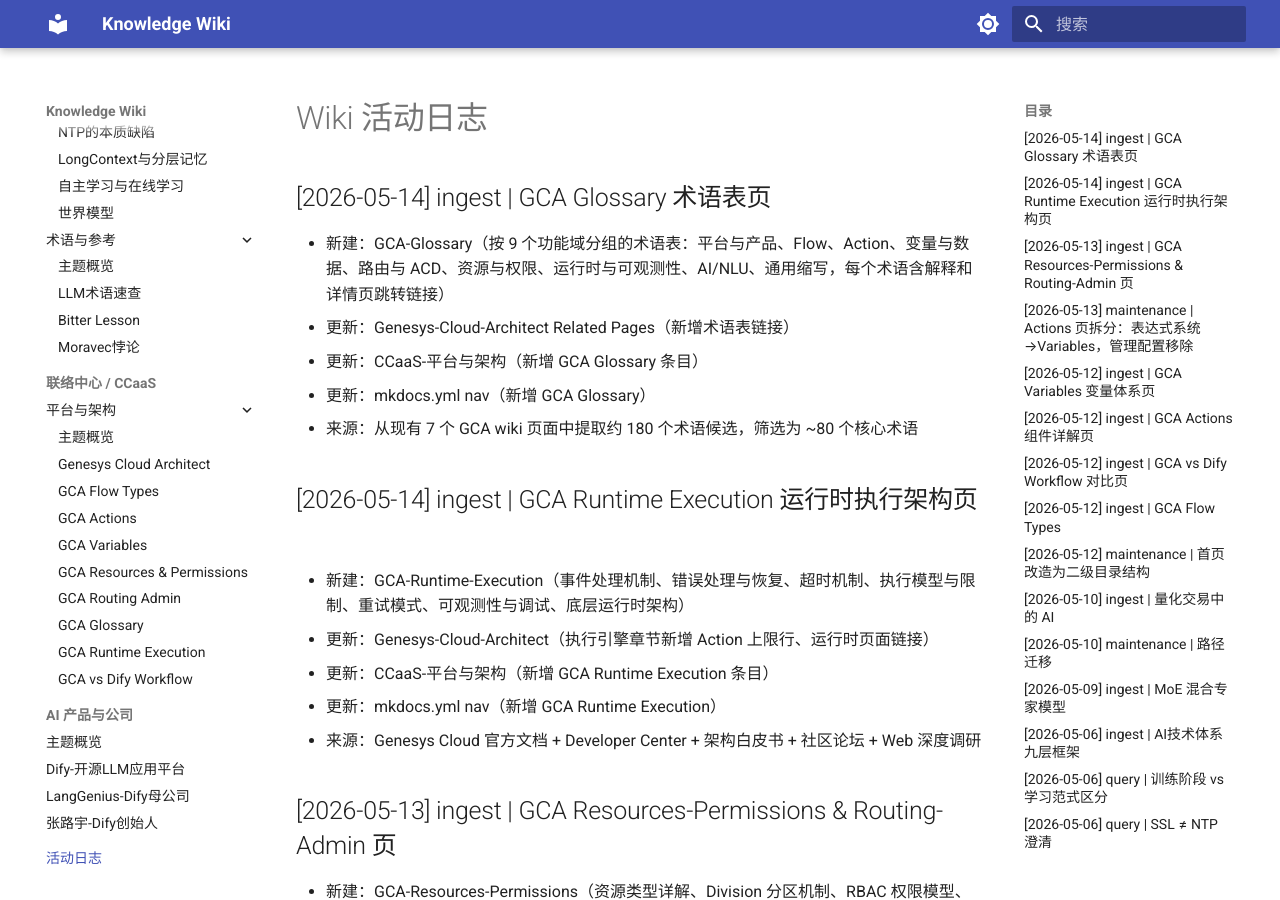
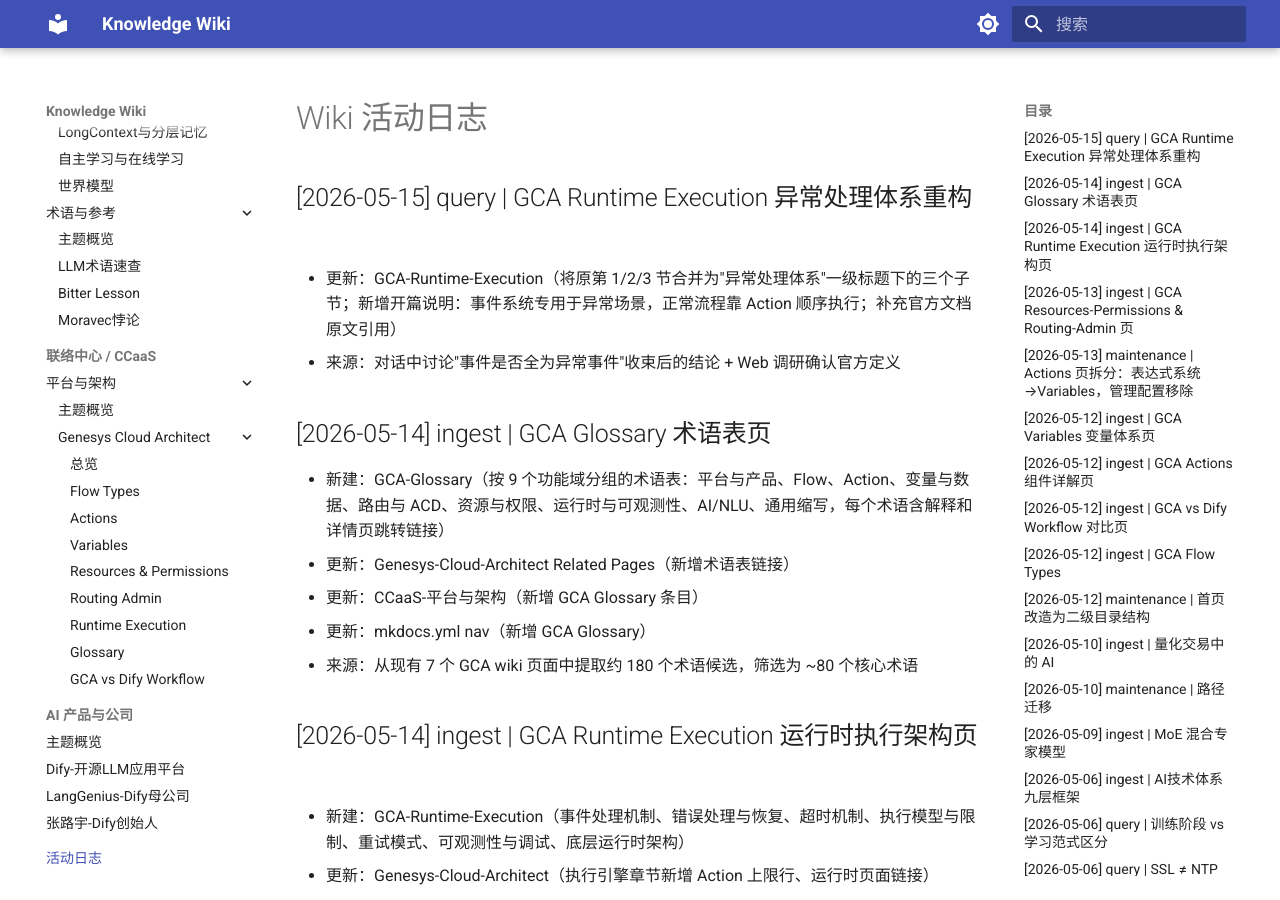
Before and after one commit to bubugamer/knowledge-wiki, an MkDocs documentation site: the page built from docs/log.md, in a window 1280 px wide and 900 px high. Built offline with MkDocs 1.6.1 and Material for MkDocs 9.7.7, drawn with Linux system fonts in a browser that asks for light colours.

Commit message:
Runtime Execution 异常处理体系重构，nav 增加 GCA 子级，修复视觉空间推理 status
- 重构：GCA-Runtime-Execution 原 1/2/3 节合并为"异常处理体系"下三个子节
- 补充：异常处理开篇说明（事件系统定位 + 官方文档引用）
- 调整：mkdocs.yml nav 在"平台与架构"下新增 Genesys Cloud Architect 子级
- 修复：视觉空间推理页 status: 预测 → 草稿（符合 wiki 规范）

```diff
--- a/docs/log.md
+++ b/docs/log.md
@@ -1,4 +1,9 @@
 # Wiki 活动日志
+
+## [2026-05-15] query | GCA Runtime Execution 异常处理体系重构
+
+- 更新：GCA-Runtime-Execution（将原第 1/2/3 节合并为"异常处理体系"一级标题下的三个子节；新增开篇说明：事件系统专用于异常场景，正常流程靠 Action 顺序执行；补充官方文档原文引用）
+- 来源：对话中讨论"事件是否全为异常事件"收束后的结论 + Web 调研确认官方定义
 
 ## [2026-05-14] ingest | GCA Glossary 术语表页
 
--- a/mkdocs.yml
+++ b/mkdocs.yml
@@ -125,15 +125,16 @@
   - 联络中心 / CCaaS:
     - 平台与架构:
       - 主题概览: CCaaS-平台与架构.md
-      - Genesys Cloud Architect: Genesys-Cloud-Architect.md
-      - GCA Flow Types: GCA-Flow-Types.md
-      - GCA Actions: GCA-Actions.md
-      - GCA Variables: GCA-Variables.md
-      - GCA Resources & Permissions: GCA-Resources-Permissions.md
-      - GCA Routing Admin: GCA-Routing-Admin.md
-      - GCA Glossary: GCA-Glossary.md
-      - GCA Runtime Execution: GCA-Runtime-Execution.md
-      - GCA vs Dify Workflow: GCA-vs-Dify-Workflow.md
+      - Genesys Cloud Architect:
+        - 总览: Genesys-Cloud-Architect.md
+        - Flow Types: GCA-Flow-Types.md
+        - Actions: GCA-Actions.md
+        - Variables: GCA-Variables.md
+        - Resources & Permissions: GCA-Resources-Permissions.md
+        - Routing Admin: GCA-Routing-Admin.md
+        - Runtime Execution: GCA-Runtime-Execution.md
+        - Glossary: GCA-Glossary.md
+        - GCA vs Dify Workflow: GCA-vs-Dify-Workflow.md
   - AI 产品与公司:
     - 主题概览: AI产品与公司.md
     - Dify-开源LLM应用平台: Dify-开源LLM应用平台.md
```
Also changed, not shown: docs/GCA-Runtime-Execution.md (+38 -32 lines), docs/视觉空间推理-多模态GPT-4时刻.md (+1 -2 lines).
